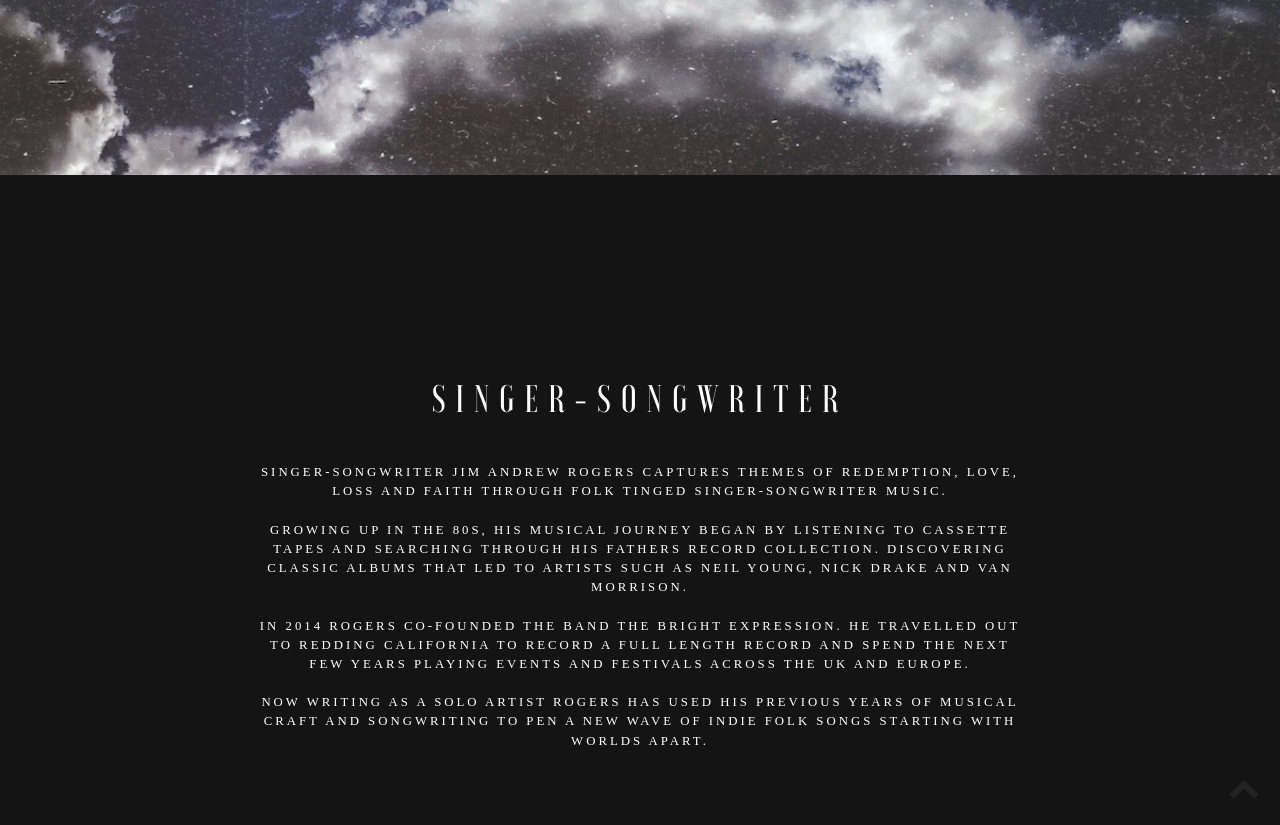
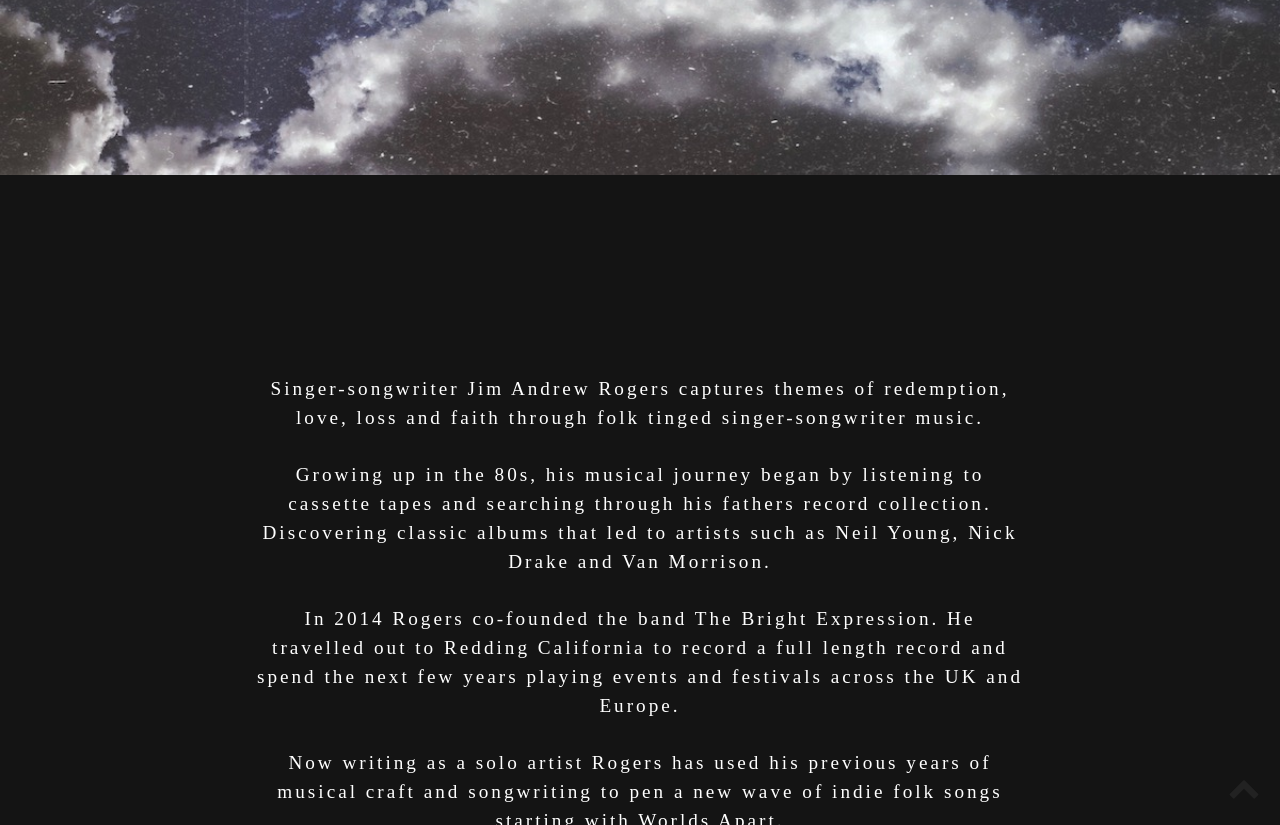
Before and after one commit to JimRogers/jimandrewrogers, a Jekyll site: the page built from index.md, in a window 1280 px wide and 1400 px high, cut to the strip 575-1400 px from the top of the window. Built offline with Jekyll 4.4.1, drawn with Linux system fonts in a browser that asks for light colours; comment, search, counter and statistics services are not loaded.

Commit message:
Add new text adjustments

```diff
--- a/_includes/home_about.html
+++ b/_includes/home_about.html
@@ -1,5 +1,4 @@
 <section class="home-about" id="about">
-	<h3>SINGER-SONGWRITER</h3>
 	<p>Singer-songwriter Jim Andrew Rogers captures themes of redemption, love, loss and faith through folk tinged singer-songwriter music.
 <br><br>
 Growing up in the 80s, his musical journey began by listening to cassette tapes and searching through his fathers record collection. Discovering classic albums that led to artists such as Neil Young, Nick Drake and Van Morrison.
--- a/css/style.css
+++ b/css/style.css
@@ -91,7 +91,7 @@ header {
 }
 .navbar-nav a {
 	color: #616060 !important;
-    font-family: "voga";
+    font-family: "Comorant";
     letter-spacing: 2px;
     font-weight: 400;
     padding: 25px;
@@ -186,10 +186,11 @@ Top Section
 }
 .home-about p {
 	color: #fff !important;
-	font-size:0.8em;
-	width:60%;
+	font-size: 1.2em;
+	width: 60%;
 	margin: 0 auto;
-	font-family:"Comorant";
+	font-family: "Comorant";
+	text-transform: none;
 }
 .home-songs {
 	padding-top:50px;
```
